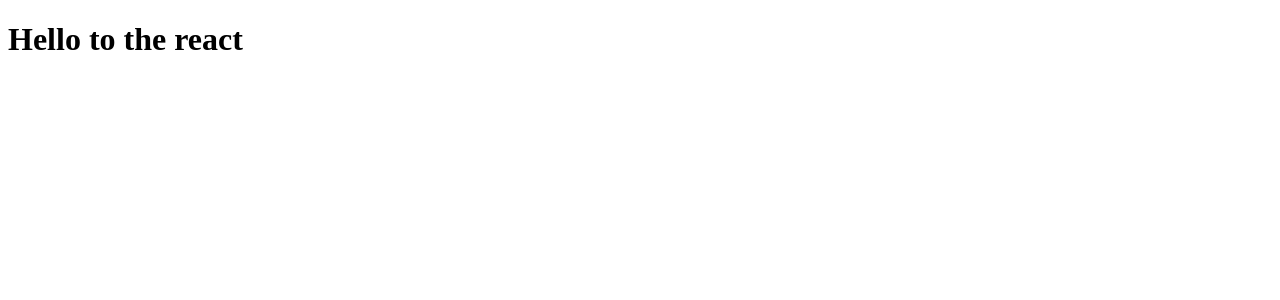
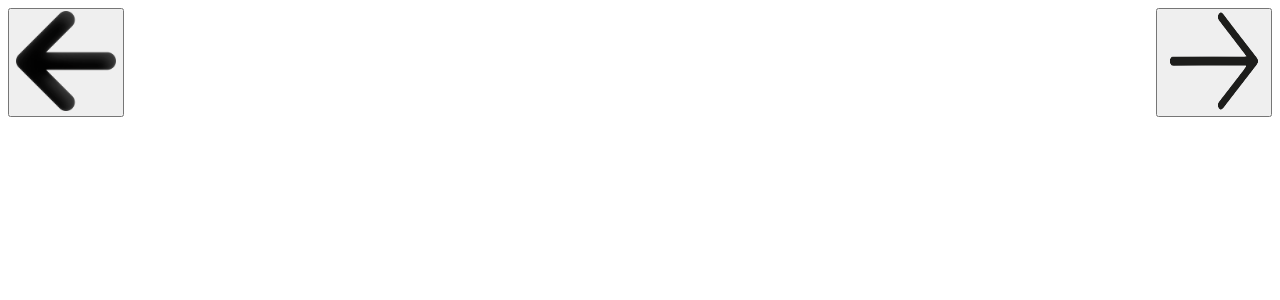
Before and after one commit to Manish-dev3490/Full-Stack-Web-Dev, a React (Vite) app in the folder FrontEnd/React Js/CountApplication/my-vite-app/: page / in a window 1280 px wide. Shown: the top 300 px of the page. Built offline with nearby package versions, Linux system fonts and the light colour scheme.

Commit message:
Created multiple components  AppleContainer,button component and implemented it in our app

```diff
--- a/FrontEnd/React Js/CountApplication/my-vite-app/src/App.jsx
+++ b/FrontEnd/React Js/CountApplication/my-vite-app/src/App.jsx
@@ -1,7 +1,9 @@
+import ReactImage from './assets/react.svg'
+import AppleContainer from './Components/AppleContainer';
 function App() {
   return (
     <>
-      <h1>Hello to the react</h1>
+      <AppleContainer />
     </>
   );
 }
--- /dev/null
+++ b/FrontEnd/React Js/CountApplication/my-vite-app/src/Components/AppleContainer.jsx
@@ -0,0 +1,13 @@
+import Button from "./Button";
+import LeftArrow from '../assets/left.png';
+import RightArrow from '../assets/right.png';
+
+const AppleContainer = function () {
+    return (
+        <div className="AppleContainer" style={{display:'flex', alignItems:'center', justifyContent:'space-between'}}>
+            <Button imageUrl={LeftArrow}/>
+            <Button imageUrl={RightArrow}/>
+        </div>
+    )
+}
+export default AppleContainer;
--- /dev/null
+++ b/FrontEnd/React Js/CountApplication/my-vite-app/src/Components/Button.jsx
@@ -0,0 +1,11 @@
+import React from 'react'
+
+const Button = ({imageUrl}) => {
+  return (
+        <button>
+            <img  src={imageUrl} alt='Button' style={{height:'100px',width:'100px'}}/>
+        </button>
+  )
+}
+
+export default Button
--- a/FrontEnd/React Js/CountApplication/my-vite-app/src/main.jsx
+++ b/FrontEnd/React Js/CountApplication/my-vite-app/src/main.jsx
@@ -1,6 +1,8 @@
 import { StrictMode } from 'react'
+import React from 'react'
 import { createRoot } from 'react-dom/client'
 import App from './App.jsx'
+
 
 createRoot(document.getElementById('root')).render(
   <StrictMode>
```
Also changed, not shown: FrontEnd/React Js/CountApplication/my-vite-app/src/assets/left.png (added), FrontEnd/React Js/CountApplication/my-vite-app/src/assets/right.png (added).
